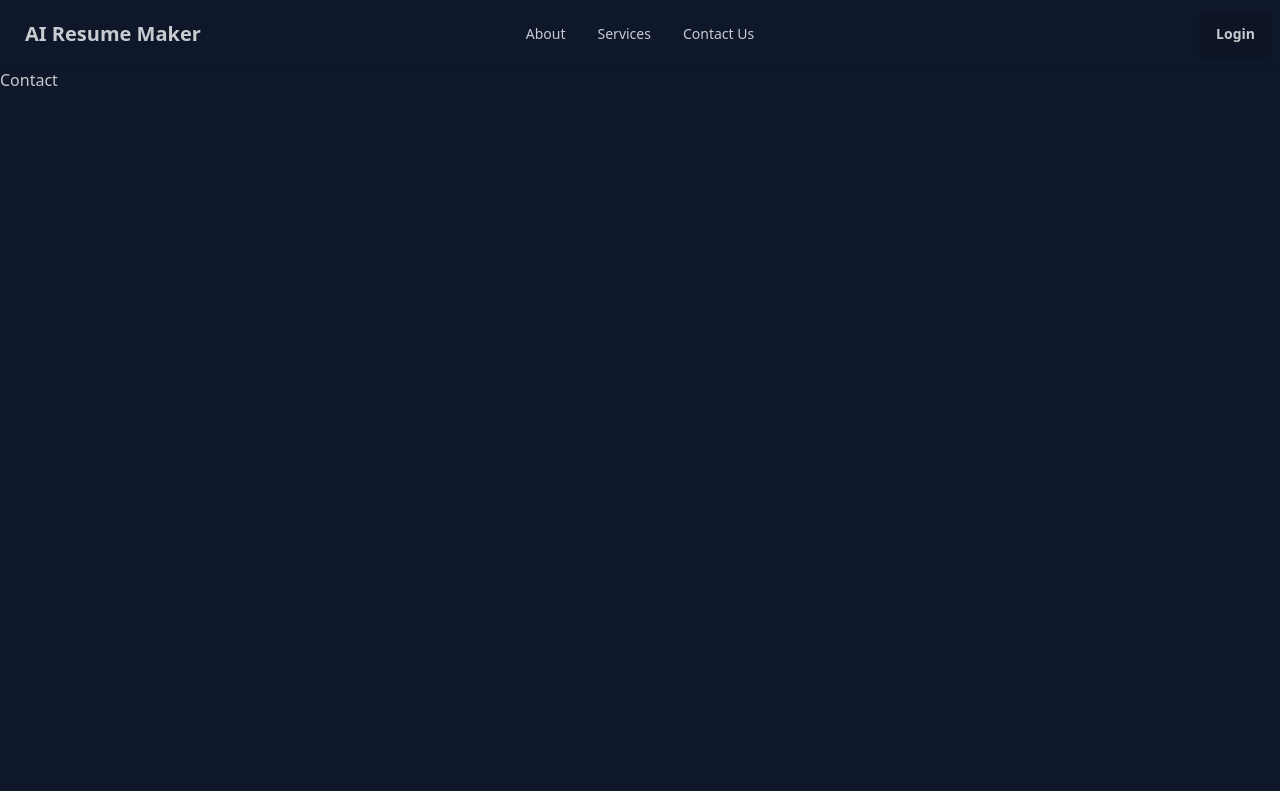
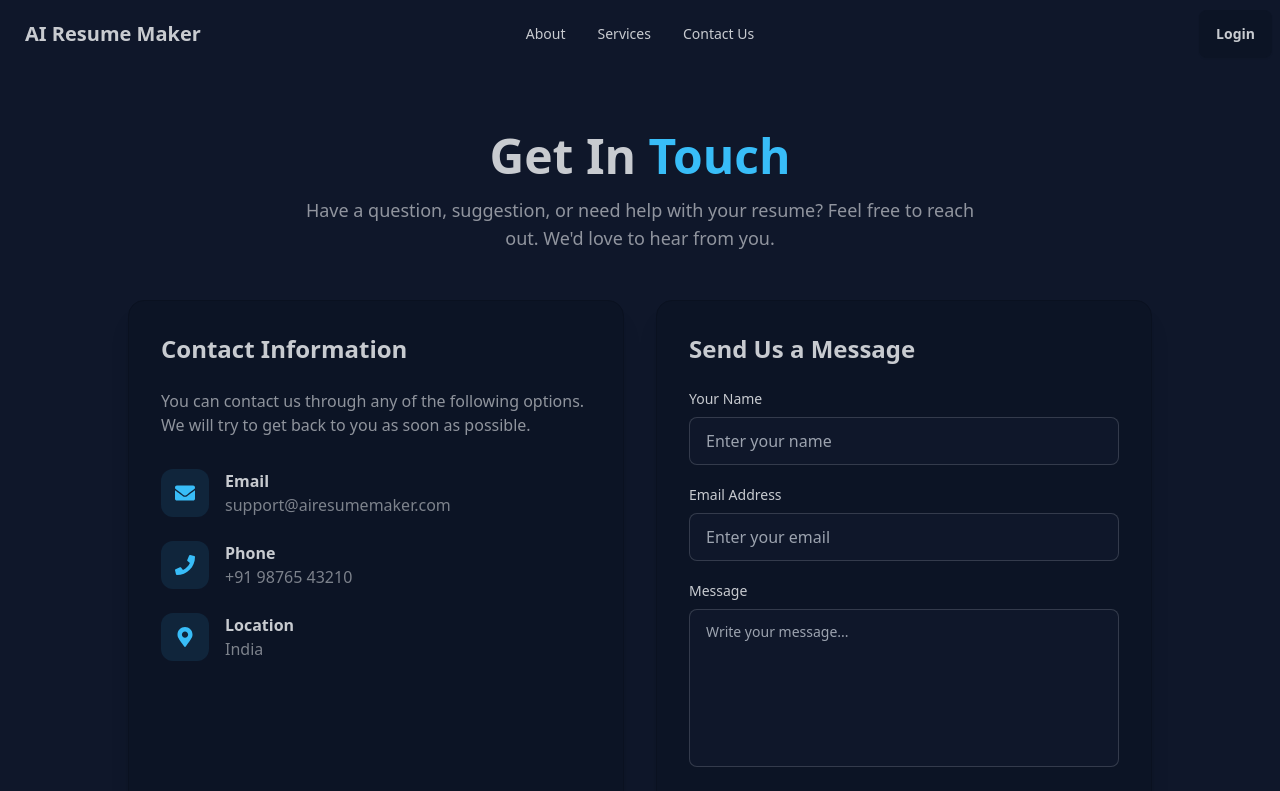
Before and after one commit to DivyaAsthana8898/AI-RESUME-BUILDER-USING-SPRING, a React (Vite) app in the folder resume_frontend/: page /contact in a window 1280 px wide. Shown: the top 791 px of the page. Built offline with nearby package versions, Linux system fonts and the light colour scheme.

Commit message:
Update Contact.jsx

```diff
--- a/resume_frontend/src/pages/Contact.jsx
+++ b/resume_frontend/src/pages/Contact.jsx
@@ -1,7 +1,152 @@
 import React from "react";
+import { FaEnvelope, FaPhone, FaMapMarkerAlt, FaPaperPlane } from "react-icons/fa";
 
 function Contact() {
-  return <div>Contact</div>;
+  return (
+    <div className="min-h-screen bg-base-100 text-base-content px-6 py-16">
+
+      {/* Header */}
+      <div className="max-w-4xl mx-auto text-center mb-12">
+        <h1 className="text-4xl md:text-5xl font-bold mb-4">
+          Get In <span className="text-primary">Touch</span>
+        </h1>
+
+        <p className="text-base-content/70 text-lg max-w-2xl mx-auto">
+          Have a question, suggestion, or need help with your resume?
+          Feel free to reach out. We'd love to hear from you.
+        </p>
+      </div>
+
+      {/* Main Content */}
+      <div className="max-w-5xl mx-auto grid grid-cols-1 md:grid-cols-2 gap-8">
+
+        {/* Contact Information */}
+        <div className="bg-base-200 rounded-2xl p-8 shadow-xl border border-base-300">
+
+          <h2 className="text-2xl font-bold mb-6">
+            Contact Information
+          </h2>
+
+          <p className="text-base-content/70 mb-8">
+            You can contact us through any of the following options.
+            We will try to get back to you as soon as possible.
+          </p>
+
+          {/* Email */}
+          <div className="flex items-center gap-4 mb-6">
+            <div className="w-12 h-12 rounded-xl bg-primary/10 flex items-center justify-center">
+              <FaEnvelope className="text-primary text-xl" />
+            </div>
+
+            <div>
+              <p className="font-semibold">Email</p>
+              <p className="text-base-content/60">
+                support@airesumemaker.com
+              </p>
+            </div>
+          </div>
+
+          {/* Phone */}
+          <div className="flex items-center gap-4 mb-6">
+            <div className="w-12 h-12 rounded-xl bg-primary/10 flex items-center justify-center">
+              <FaPhone className="text-primary text-xl" />
+            </div>
+
+            <div>
+              <p className="font-semibold">Phone</p>
+              <p className="text-base-content/60">
+                +91 98765 43210
+              </p>
+            </div>
+          </div>
+
+          {/* Location */}
+          <div className="flex items-center gap-4">
+            <div className="w-12 h-12 rounded-xl bg-primary/10 flex items-center justify-center">
+              <FaMapMarkerAlt className="text-primary text-xl" />
+            </div>
+
+            <div>
+              <p className="font-semibold">Location</p>
+              <p className="text-base-content/60">
+                India
+              </p>
+            </div>
+          </div>
+
+        </div>
+
+        {/* Contact Form */}
+        <div className="bg-base-200 rounded-2xl p-8 shadow-xl border border-base-300">
+
+          <h2 className="text-2xl font-bold mb-6">
+            Send Us a Message
+          </h2>
+
+          <form className="space-y-5">
+
+            {/* Name */}
+            <div>
+              <label className="block text-sm font-medium mb-2">
+                Your Name
+              </label>
+
+              <input
+                type="text"
+                placeholder="Enter your name"
+                className="input input-bordered w-full bg-base-100 focus:outline-none focus:border-primary"
+              />
+            </div>
+
+            {/* Email */}
+            <div>
+              <label className="block text-sm font-medium mb-2">
+                Email Address
+              </label>
+
+              <input
+                type="email"
+                placeholder="Enter your email"
+                className="input input-bordered w-full bg-base-100 focus:outline-none focus:border-primary"
+              />
+            </div>
+
+            {/* Message */}
+            <div>
+              <label className="block text-sm font-medium mb-2">
+                Message
+              </label>
+
+              <textarea
+                rows="5"
+                placeholder="Write your message..."
+                className="textarea textarea-bordered w-full bg-base-100 focus:outline-none focus:border-primary resize-none"
+              ></textarea>
+            </div>
+
+            {/* Button */}
+            <button
+              type="submit"
+              className="btn btn-primary w-full flex items-center gap-2"
+            >
+              <FaPaperPlane />
+              Send Message
+            </button>
+
+          </form>
+        </div>
+
+      </div>
+
+      {/* Bottom Note */}
+      <div className="max-w-5xl mx-auto mt-10 text-center">
+        <p className="text-base-content/50 text-sm">
+          © 2026 AI Resume Maker. Build your professional resume with AI.
+        </p>
+      </div>
+
+    </div>
+  );
 }
 
 export default Contact;
```
